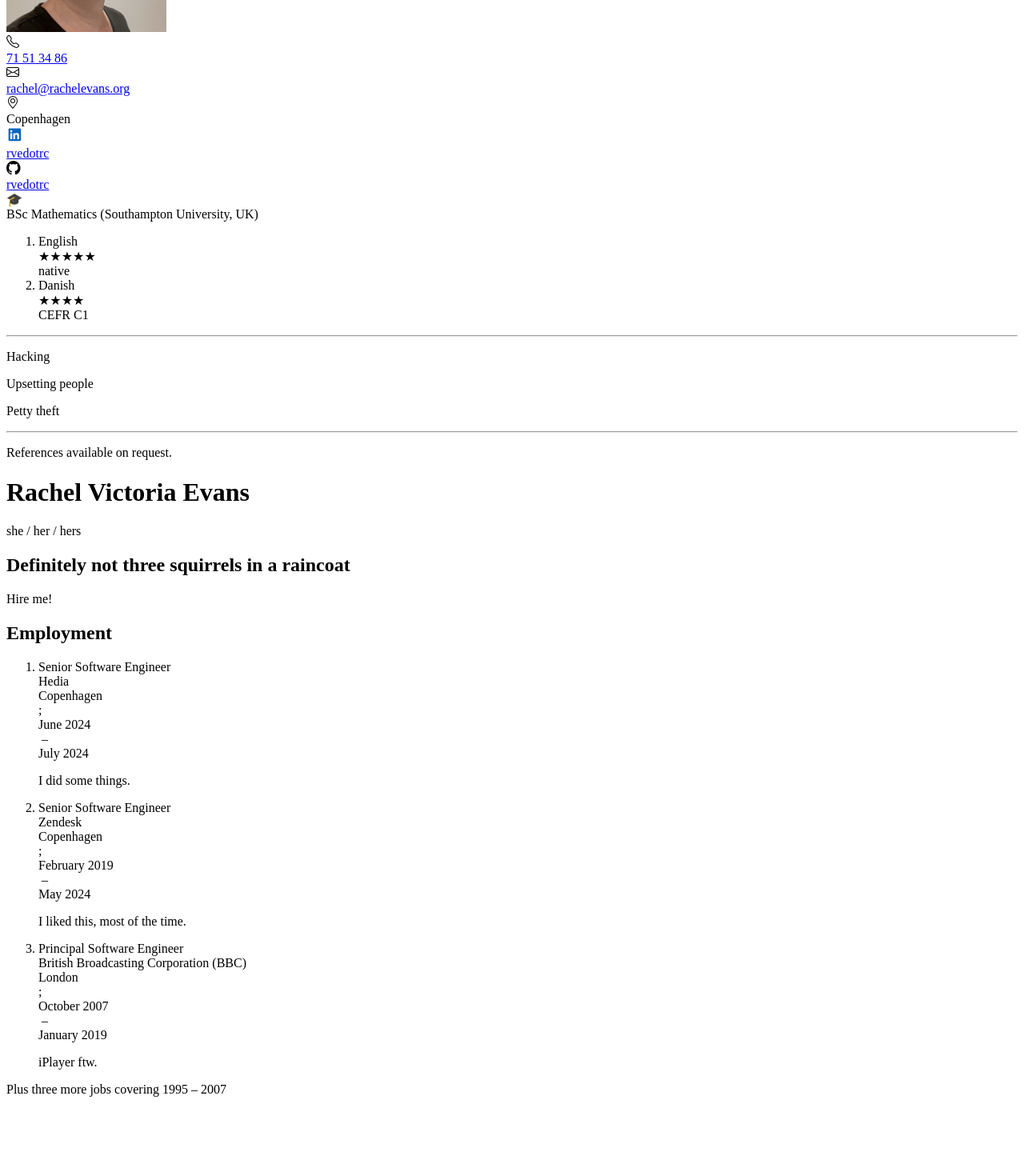
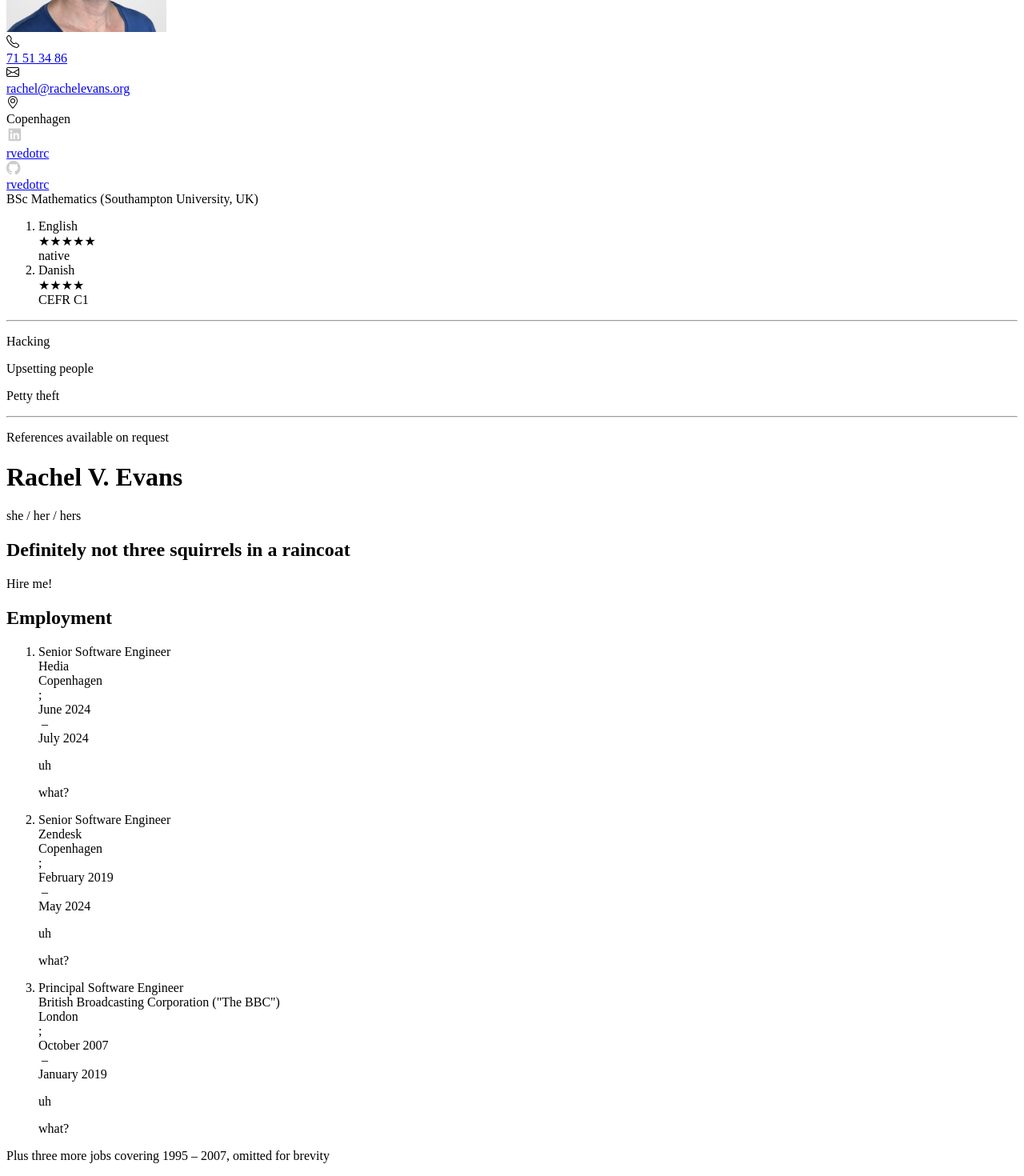
Before and after one commit to rvedotrc/my-cv, a Next.js app: page / in a window 1280 px wide. Shown: the part 168-1638 px from the top of the page at 80% size. Before the commit the page ends 1555 px from the top, so only its background shows below. Built offline with nearby package versions, Linux system fonts and the light colour scheme.

Commit message:
New headshot etc

```diff
--- a/src/app/cv.tsx
+++ b/src/app/cv.tsx
@@ -2,7 +2,7 @@ export type CVData = typeof cvData;
 
 export const cvData = {
     contact: {
-        name: "Rachel Victoria Evans",
+        name: "Rachel V. Evans",
         pronouns: {
             da: "hun / hende / hendes",
             en: "she / her / hers",
@@ -73,12 +73,10 @@ export const cvData = {
                 da: "juli 2024",
                 en: "July 2024",
             },
-            text: [
-                {
-                    da: "Jeg lavede nogle ting.",
-                    en: "I did some things.",
-                }
-            ],
+            text: {
+                da: ["hva?"],
+                en: ["uh", "what?"],
+            }
         },
         {
             employerName: "Zendesk",
@@ -95,15 +93,13 @@ export const cvData = {
                 da: "mai 2024",
                 en: "May 2024",
             },
-            text: [
-                {
-                    da: "Denne kunne jeg godt lide, mest af tiden.",
-                    en: "I liked this, most of the time.",
-                }
-            ],
+            text: {
+                da: ["hva?"],
+                en: ["uh", "what?"],
+            }
         },
         {
-            employerName: "British Broadcasting Corporation (BBC)",
+            employerName: "British Broadcasting Corporation (\"The BBC\")",
             jobTitle: "Principal Software Engineer",
             location: {
                 da: "London",
@@ -117,12 +113,10 @@ export const cvData = {
                 da: "januar 2019",
                 en: "January 2019",
             },
-            text: [
-                {
-                    da: "iPlayer, hurrah!",
-                    en: "iPlayer ftw.",
-                }
-            ],
+            text: {
+                da: ["hva?"],
+                en: ["uh", "what?"],
+            }
         },
         // {
         //     employerName: "Power Internet",
@@ -192,19 +186,19 @@ export const cvData = {
         // },
     ],
     employmentMore: {
-        da: "Samt tre flere stillinger, der dækker perioden 1995 — 2007",
-        en: "Plus three more jobs covering 1995 – 2007"
+        da: "Samt tre flere stillinger, der dækker perioden 1995 — 2007, udeladt for kortheds skyld",
+        en: "Plus three more jobs covering 1995 – 2007, omitted for brevity"
     },
     education: [
         {
             name: {
-                da: "BSc Mathematik (Southampton University, Storbritannien)",
-                en: "BSc Mathematics (Southampton University, UK)",
+                da: "BSc Mathematik\n(Southampton University, Storbritannien)",
+                en: "BSc Mathematics\n(Southampton University, UK)",
             },
         },
     ],
     references: {
-        da: "Referencer oplyses på opfordring.",
-        en: "References available on request."
+        da: "Referencer oplyses på opfordring",
+        en: "References available on request"
     },
 };
--- a/src/app/style.css
+++ b/src/app/style.css
@@ -17,9 +17,17 @@ div {
 
 @media screen {
   .sidePanel {
-    background-color: #ddd;
+    background-color: rgba(28, 70, 125, 1); /* #1c467d; */
+    color: #ccc;
     padding: 1.2em;
     width: 200px;
+  }
+
+  body .sidePanel a,
+  .sidePanel a:visited,
+  .sidePanel a:hover,
+  .sidePanel a:focus {
+    color: #ccc !important;
   }
 }
 
@@ -79,6 +87,11 @@ h2 {
   margin-top: 1.5em;
 }
 
+h2.contactSubtitle {
+  font-style: italic;
+  font-size: 110%;
+}
+
 .contactPronouns {
   font-size: 80%;
   font-style: italic;
@@ -127,16 +140,7 @@ h2 {
 }
 
 .educationPanel > div {
-  display: flex;
-  flex-direction: row;
-  align-items: top;
-  position: relative;
-  left: -0.4em;
-}
-
-.educationPanel > div > div:first-child {
-  min-width: 2em;
-  text-align: center;
+  white-space: pre;
 }
 
 .humanLanguages {
--- a/src/components/EducationPanel.tsx
+++ b/src/components/EducationPanel.tsx
@@ -9,7 +9,6 @@ export default function EducationPanel () {
     <div className="educationPanel">
       {cvData.education.map((e, i) => (
         <div key={i}>
-          <div title="education">🎓</div>
           <div><Translate text={e.name}/></div>
         </div>
       ))}
--- a/src/components/Employment.tsx
+++ b/src/components/Employment.tsx
@@ -3,7 +3,7 @@ import { Translate } from "@/app/Translate";
 import { useContext } from "react";
 
 export default function Employment() {
-    const { cvData } = useContext(myContext);
+    const { cvData, language } = useContext(myContext);
 
     return (
         <div className="employment">
@@ -21,9 +21,9 @@ export default function Employment() {
                             <div className="employmentEnd"><Translate text={e.end}/></div>
                         </div>
                         <div className="employmentText">
-                            {e.text.map((t, j) => (
+                            {e.text[language].map((t, j) => (
                                 <p key={j}>
-                                    <Translate text={t}/>
+                                    {t}
                                 </p>
                             ))}
                         </div>
--- a/src/components/Headshot.tsx
+++ b/src/components/Headshot.tsx
@@ -3,7 +3,7 @@ import Image from "next/image";
 const Headshot = () => (
   <div className="headshot">
     <Image
-      src="/headshot-square.jpg"
+      src="/headshot-square.png"
       alt="Rachel, smiling"
       width={200}
       height={200}
--- a/src/components/icons/github.tsx
+++ b/src/components/icons/github.tsx
@@ -8,7 +8,7 @@ const GitHub = () => (
         }}
     >
         <g stroke="none" strokeWidth="1" fill="none" fillRule="evenodd">
-            <g transform="translate(-84.000000, -7399.000000)" fill="#000000">
+            <g transform="translate(-84.000000, -7399.000000)" fill="#ccc">
                 <path d="M94,7399 C99.523,7399 104,7403.59 104,7409.253 C104,7413.782 101.138,7417.624 97.167,7418.981 C96.66,7419.082 96.48,7418.762 96.48,7418.489 C96.48,7418.151 96.492,7417.047 96.492,7415.675 C96.492,7414.719 96.172,7414.095 95.813,7413.777 C98.04,7413.523 100.38,7412.656 100.38,7408.718 C100.38,7407.598 99.992,7406.684 99.35,7405.966 C99.454,7405.707 99.797,7404.664 99.252,7403.252 C99.252,7403.252 98.414,7402.977 96.505,7404.303 C95.706,7404.076 94.85,7403.962 94,7403.958 C93.15,7403.962 92.295,7404.076 91.497,7404.303 C89.586,7402.977 88.746,7403.252 88.746,7403.252 C88.203,7404.664 88.546,7405.707 88.649,7405.966 C88.01,7406.684 87.619,7407.598 87.619,7408.718 C87.619,7412.646 89.954,7413.526 92.175,7413.785 C91.889,7414.041 91.63,7414.493 91.54,7415.156 C90.97,7415.418 89.522,7415.871 88.63,7414.304 C88.63,7414.304 88.101,7413.319 87.097,7413.247 C87.097,7413.247 86.122,7413.234 87.029,7413.87 C87.029,7413.87 87.684,7414.185 88.139,7415.37 C88.139,7415.37 88.726,7417.2 91.508,7416.58 C91.513,7417.437 91.522,7418.245 91.522,7418.489 C91.522,7418.76 91.338,7419.077 90.839,7418.982 C86.865,7417.627 84,7413.783 84,7409.253 C84,7403.59 88.478,7399 94,7399">
                 </path>
             </g>
--- a/src/components/icons/linkedin.tsx
+++ b/src/components/icons/linkedin.tsx
@@ -6,7 +6,7 @@ const LinkedIn = () => (
             height: "1.3em",
             width: "1.3em",
         }}>
-            <path fill="#0A66C2" d="M12.225 12.225h-1.778V9.44c0-.664-.012-1.519-.925-1.519-.926 0-1.068.724-1.068 1.47v2.834H6.676V6.498h1.707v.783h.024c.348-.594.996-.95 1.684-.925 1.802 0 2.135 1.185 2.135 2.728l-.001 3.14zM4.67 5.715a1.037 1.037 0 01-1.032-1.031c0-.566.466-1.032 1.032-1.032.566 0 1.031.466 1.032 1.032 0 .566-.466 1.032-1.032 1.032zm.889 6.51h-1.78V6.498h1.78v5.727zM13.11 2H2.885A.88.88 0 002 2.866v10.268a.88.88 0 00.885.866h10.226a.882.882 0 00.889-.866V2.865a.88.88 0 00-.889-.864z"/>
+            <path fill="#ccc" d="M12.225 12.225h-1.778V9.44c0-.664-.012-1.519-.925-1.519-.926 0-1.068.724-1.068 1.47v2.834H6.676V6.498h1.707v.783h.024c.348-.594.996-.95 1.684-.925 1.802 0 2.135 1.185 2.135 2.728l-.001 3.14zM4.67 5.715a1.037 1.037 0 01-1.032-1.031c0-.566.466-1.032 1.032-1.032.566 0 1.031.466 1.032 1.032 0 .566-.466 1.032-1.032 1.032zm.889 6.51h-1.78V6.498h1.78v5.727zM13.11 2H2.885A.88.88 0 002 2.866v10.268a.88.88 0 00.885.866h10.226a.882.882 0 00.889-.866V2.865a.88.88 0 00-.889-.864z"/>
     </svg>
 );
 
```
Also changed, not shown: public/headshot-square.jpg (deleted), public/headshot-square.png (added).
